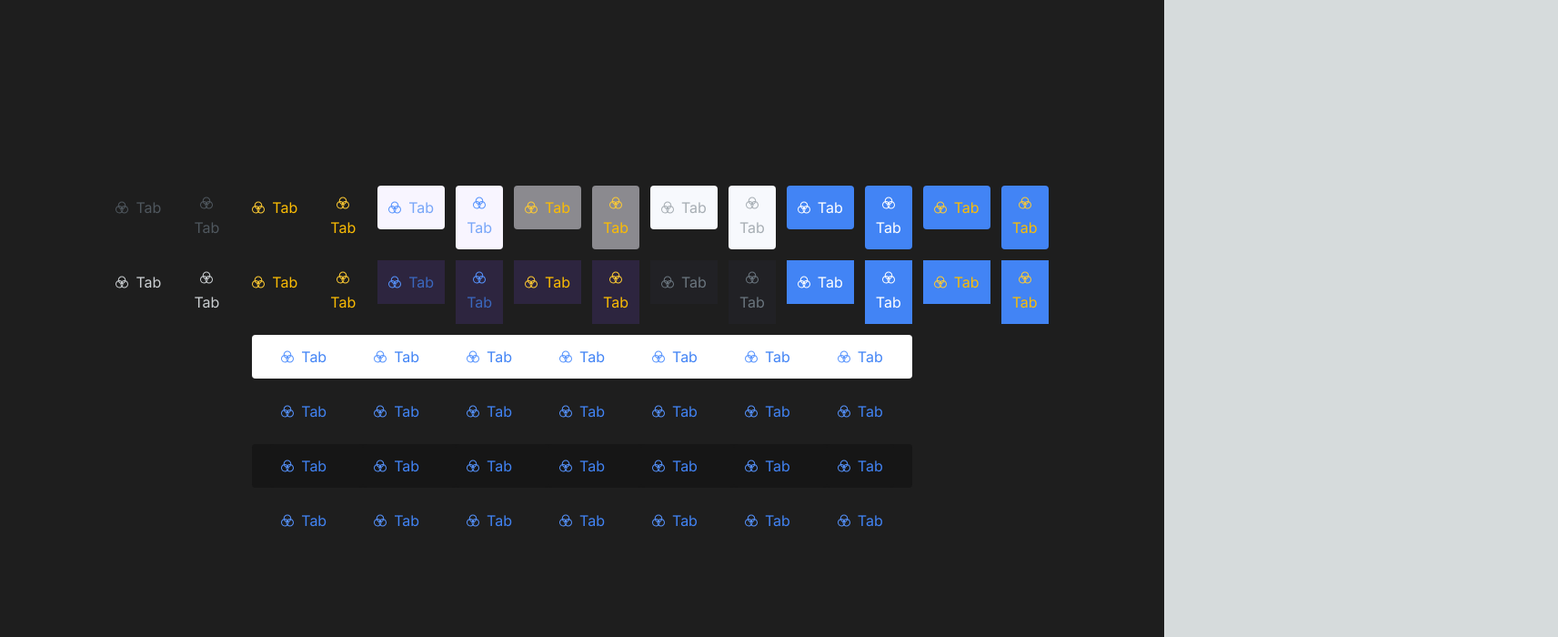
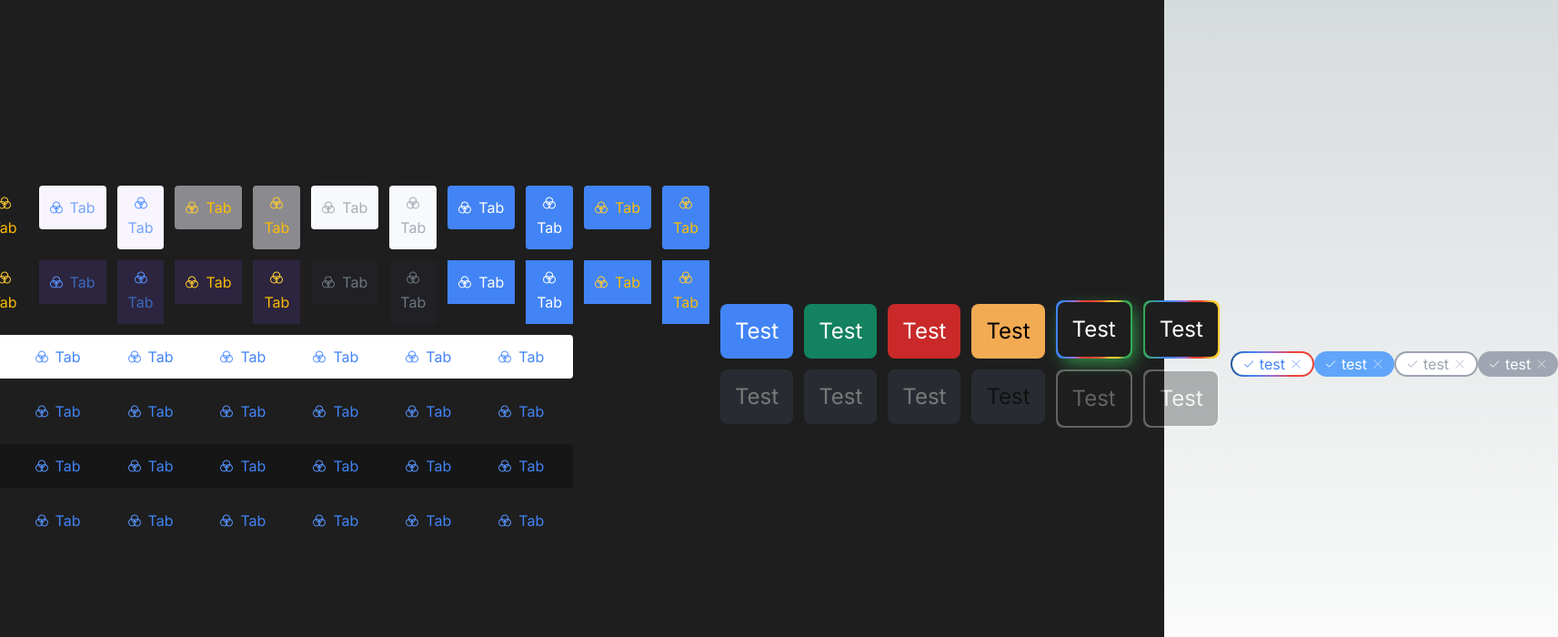
Before and after one commit to GdscCpp/socal-gd-website, a Next.js app: page / in a window 1280 px wide. Shown: the top 700 px of the page at 91% size, 1713 px wide, since content can reach past the window. Built offline with nearby package versions, Linux system fonts and the light colour scheme.

Commit message:
Uncomments other elements to restore test page

```diff
--- a/src/app/page.tsx
+++ b/src/app/page.tsx
@@ -12,9 +12,9 @@ import Tab, { orientation } from "@/components/Tab";
 export default function Page() {
   return (
     <div className="text-white p-4 h-screen w-full flex items-center justify-center bg-dark-400">
-      {/* <h1 className="text-heading-xl bg-2cg-4 text-transparent inline-block bg-clip-text">
+      <h1 className="text-heading-xl bg-2cg-4 text-transparent inline-block bg-clip-text">
         Hello, world!
-      </h1> */}
+      </h1>
 
       {/* DIV oF TABS */}
       <div className="flex flex-col items-center space-y-3">
@@ -395,7 +395,7 @@ export default function Page() {
       </div>
 
       {/* just showing all the buttons here, delete later*/}
-      {/* <div className="flex flex-col space-y-3 pr-3">
+      <div className="flex flex-col space-y-3 pr-3">
         <Button
           label="Test"
           type="button"
@@ -472,22 +472,22 @@ export default function Page() {
           disabled={true}
           variant={BUTTON_VARIANTS.GRADIENT_2_LG}
         />
-      </div> */}
+      </div>
 
       {/* showing all chips, delete later */}
-      {/* <Chip label="test" variant={CHIP_VARIANTS.TRANSPARENT} />
+      <Chip label="test" variant={CHIP_VARIANTS.TRANSPARENT} />
       <Chip label="test" variant={CHIP_VARIANTS.SOLID} />
       <Chip label="test" variant={CHIP_VARIANTS.TRANSPARENT} disabled={true} />
-      <Chip label="test" variant={CHIP_VARIANTS.SOLID} disabled={true} /> */}
+      <Chip label="test" variant={CHIP_VARIANTS.SOLID} disabled={true} />
 
-      {/* <Checkbox label="test" checked={true} onChange={() => {}} />
+      <Checkbox label="test" checked={true} onChange={() => {}} />
       <Input label="test" type="text" value="test" onChange={() => {}} />
       <Radio label="test" checked={true} onChange={() => {}} />
       <Switch label="test" checked={true} onChange={() => {}} />
       <Textarea label="test" value="test" onChange={() => {}} />
       <Avatar src="https://avatars.githubusercontent.com/u/472312" alt="test" />
 
-      <Tooltip label="test" /> */}
+      <Tooltip label="test" />
     </div>
   );
 }
```
